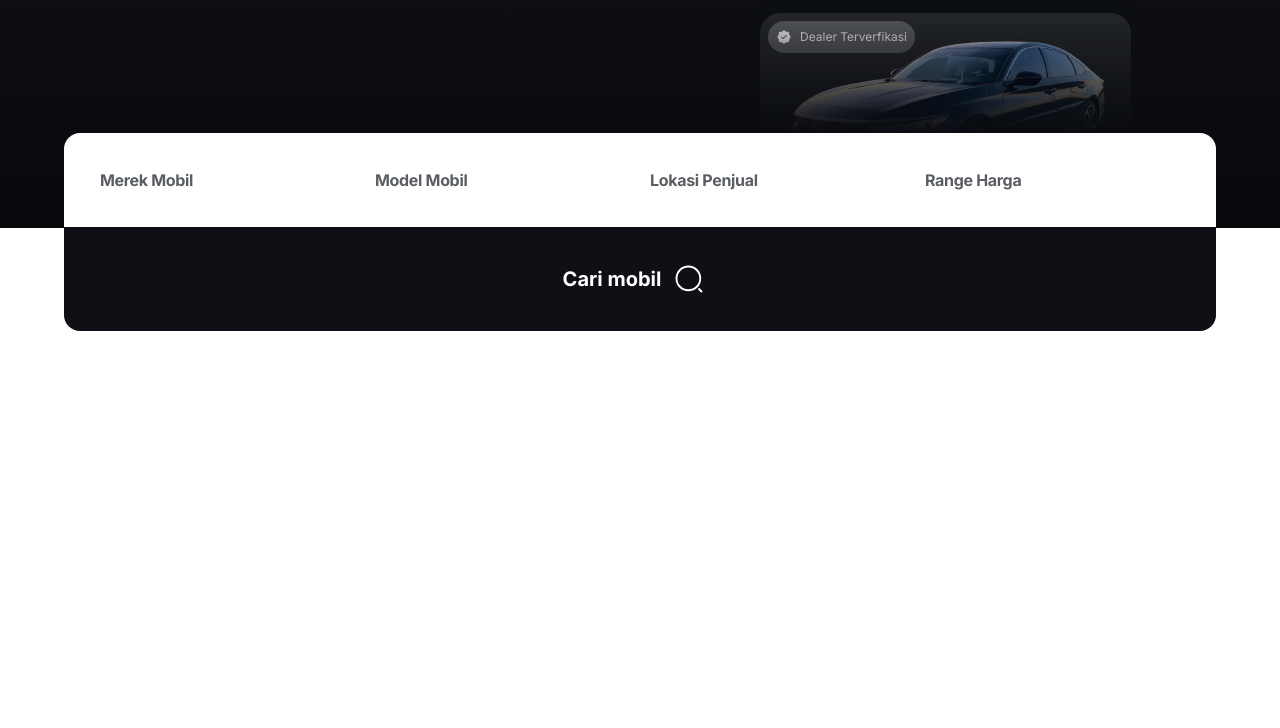
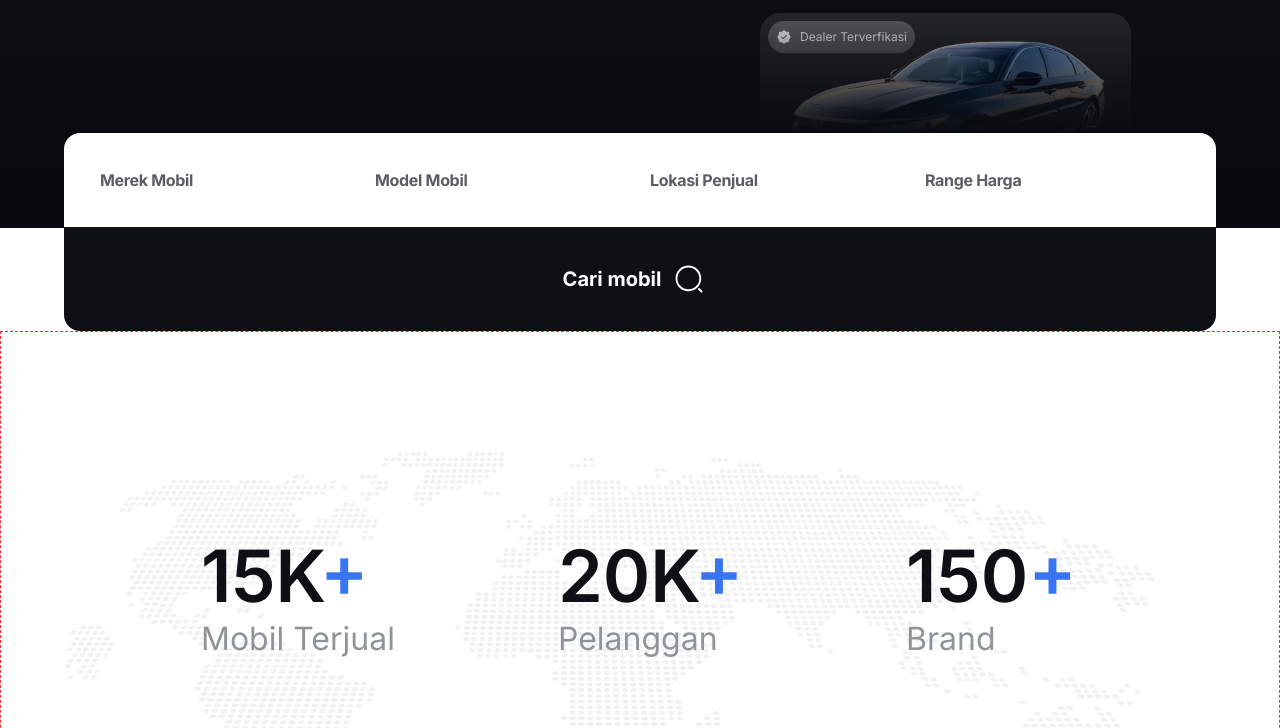
Before and after one commit to cakfan/supacars, a website: page src/index.html in a window 1280 px wide. Shown: the part 563-1291 px from the top of the page. Before the commit the page ends 894 px from the top, so only its background shows below. Drawn offline with nearby package versions, Linux system fonts and the light colour scheme.

Commit message:
feat: add statistic section

```diff
--- a/src/index.html
+++ b/src/index.html
@@ -14,7 +14,7 @@
     />
   </head>
   <body>
-    <div
+    <main
       class="h-[791px] bg-[linear-gradient(to_bottom,_#1B1D22_0%,_#07090D_99%)]"
     >
       <header class="mx-auto w-[1280px] h-[125px] px-[62px] py-[35px]">
@@ -299,7 +299,46 @@
           </form>
         </div>
       </section>
-    </div>
+
+      <!-- Statistic section -->
+      <section class="flex justify-center">
+        <div
+          class="w-[1280px] px-16 py-[120px] border border-dashed border-red-500"
+        >
+          <div class="relative">
+            <img
+              src="./assets/images/thumbnails/map-base.png"
+              alt="map"
+              class="h-[374px] w-[1152px] overflow-clip object-contain"
+            />
+            <div
+              class="absolute left-[136px] top-20 flex items-center gap-[163px]"
+            >
+              <div class="flex flex-col">
+                <h2 class="text-7xl leading-[87px] font-semibold">
+                  15K<span class="text-primary">+</span>
+                </h2>
+                <p class="text-[32px] leading-[39px] text-muted">
+                  Mobil Terjual
+                </p>
+              </div>
+              <div class="flex flex-col">
+                <h2 class="text-7xl leading-[87px] font-semibold">
+                  20K<span class="text-primary">+</span>
+                </h2>
+                <p class="text-[32px] leading-[39px] text-muted">Pelanggan</p>
+              </div>
+              <div class="flex flex-col">
+                <h2 class="text-7xl leading-[87px] font-semibold">
+                  150<span class="text-primary">+</span>
+                </h2>
+                <p class="text-[32px] leading-[39px] text-muted">Brand</p>
+              </div>
+            </div>
+          </div>
+        </div>
+      </section>
+    </main>
     <!-- Swiper JS -->
     <script src="https://cdn.jsdelivr.net/npm/swiper@11/swiper-bundle.min.js"></script>
     <script src="./js/main.js"></script>
```
Also changed, not shown: src/assets/images/thumbnails/map-base.png (added), src/output.css.
